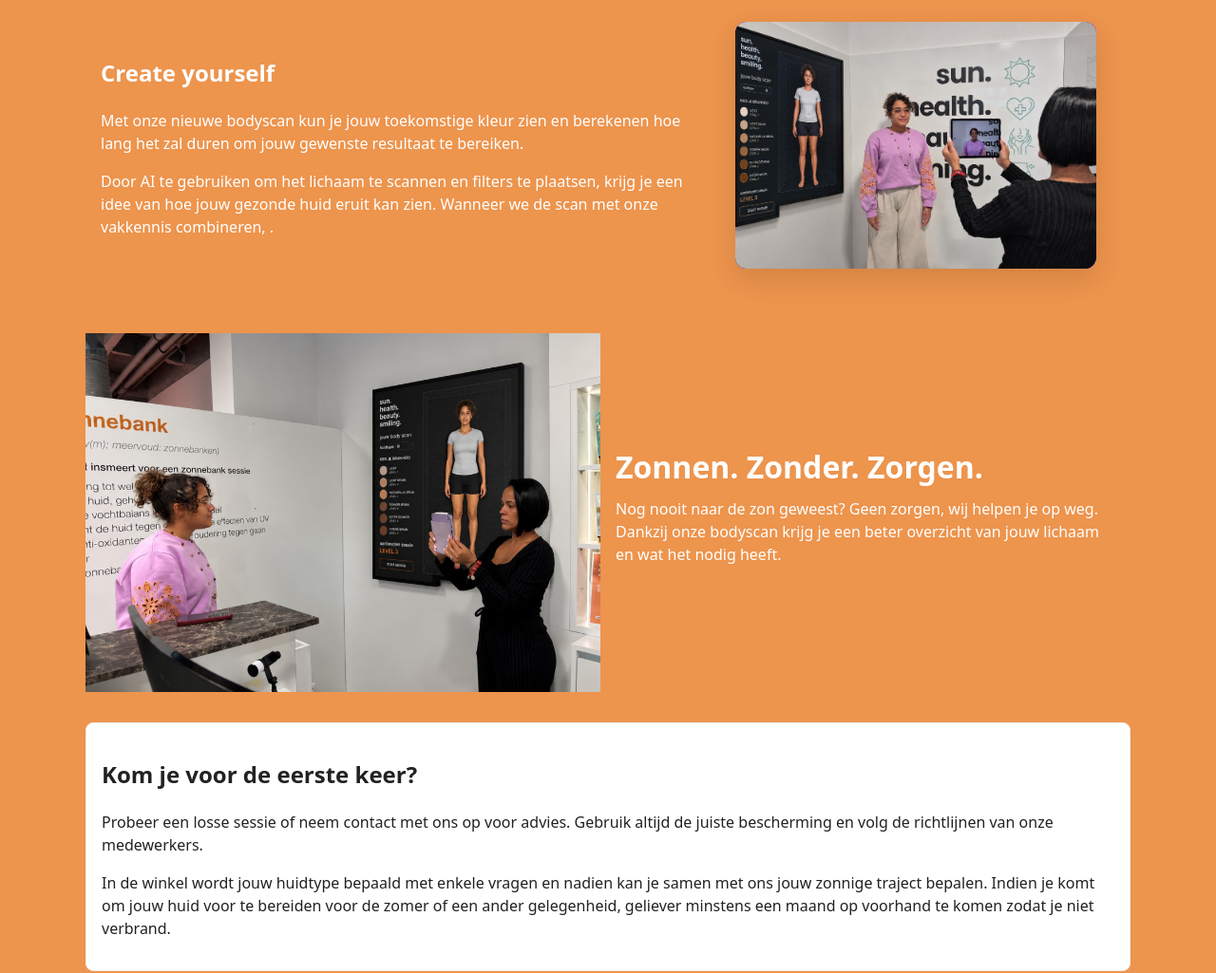
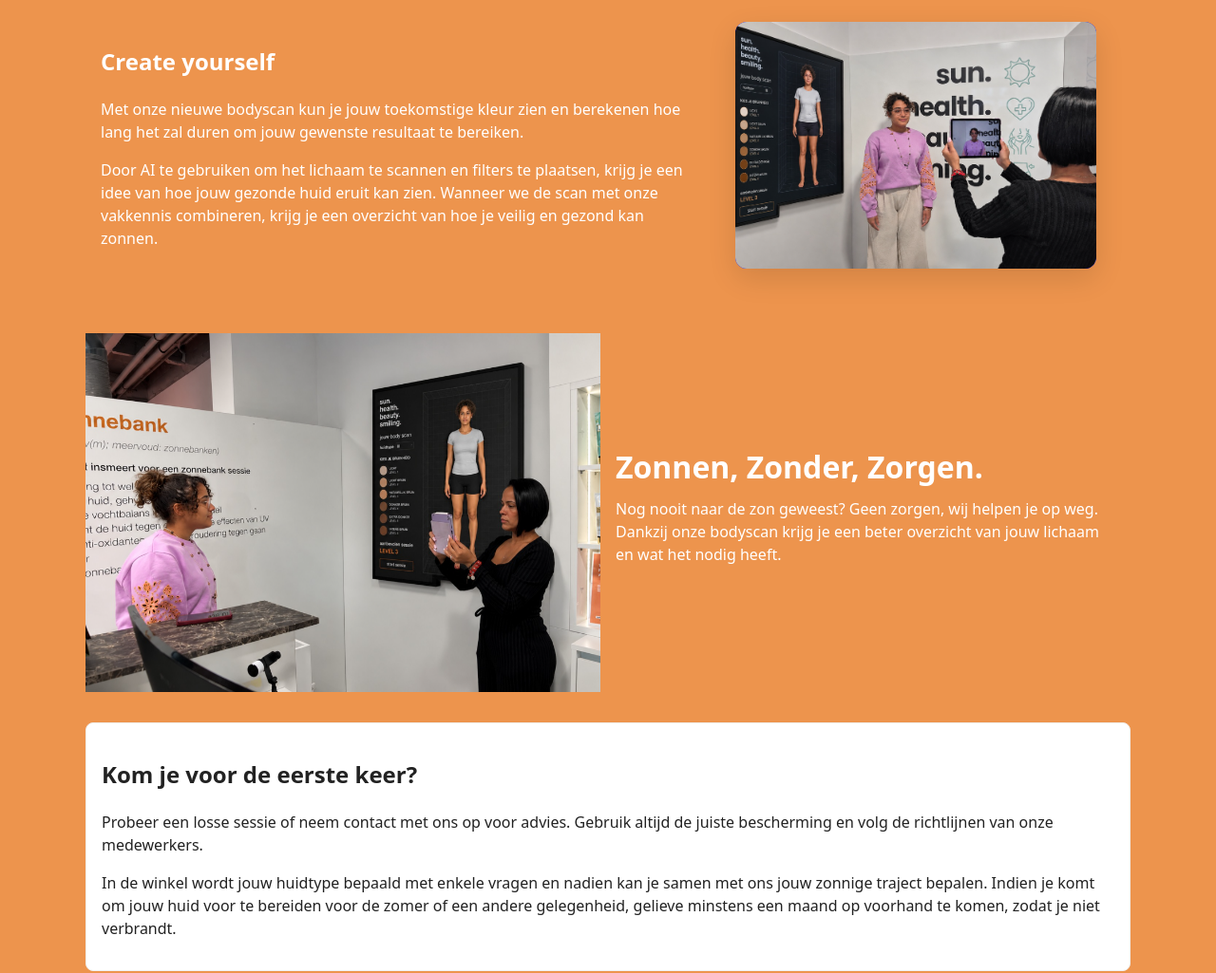
Before and after one commit to SakuarJoy/SakuraJoy.github.io, a plain HTML site: page index.html in a window 1280 px wide. Shown: the part 100-1125 px from the top of the page at 95% size. Drawn offline with Linux system fonts and the light colour scheme.

Commit message:
spelling

```diff
--- a/index.html
+++ b/index.html
@@ -32,7 +32,7 @@
                   <h1>Create yourself</h1>
                   <p>Met onze nieuwe bodyscan kun je jouw toekomstige kleur zien en berekenen hoe lang het zal duren om jouw gewenste resultaat te bereiken.</p>
                   <p>Door AI te gebruiken om het lichaam te scannen en filters te plaatsen, krijg je een idee van hoe jouw gezonde huid eruit kan zien.
-                  Wanneer we de scan met onze vakkennis combineren, .</p>
+                  Wanneer we de scan met onze vakkennis combineren, krijg je een overzicht van hoe je veilig en gezond kan zonnen.</p>
               </div>
               <div class="stage-wrap">
                   <div id="stage" class="stage">
@@ -49,7 +49,7 @@
               <img class="hero-img" src="foto2.png" alt="Ergosun banner">
           </div>
           <div class="hero-content">
-              <h1>Zonnen. Zonder. Zorgen.</h1>
+              <h1>Zonnen, Zonder, Zorgen.</h1>
               <p>Nog nooit naar de zon geweest? Geen zorgen, wij helpen je op weg. Dankzij onze bodyscan krijg je een beter overzicht van jouw lichaam en wat het nodig heeft.</p>
 
           </div>
@@ -59,7 +59,7 @@
           <h2>Kom je voor de eerste keer?</h2>
           <p>Probeer een losse sessie of neem contact met ons op voor advies. Gebruik altijd de juiste bescherming en volg de richtlijnen van onze medewerkers.</p>
           <p>In de winkel wordt jouw huidtype bepaald met enkele vragen en nadien kan je samen met ons jouw zonnige traject bepalen.
-            Indien je komt om jouw huid voor te bereiden voor de zomer of een ander gelegenheid, geliever minstens een maand op voorhand te komen zodat je niet verbrand.
+            Indien je komt om jouw huid voor te bereiden voor de zomer of een andere gelegenheid, gelieve minstens een maand op voorhand te komen, zodat je niet verbrandt.
           </p>
       </section>
 
```
